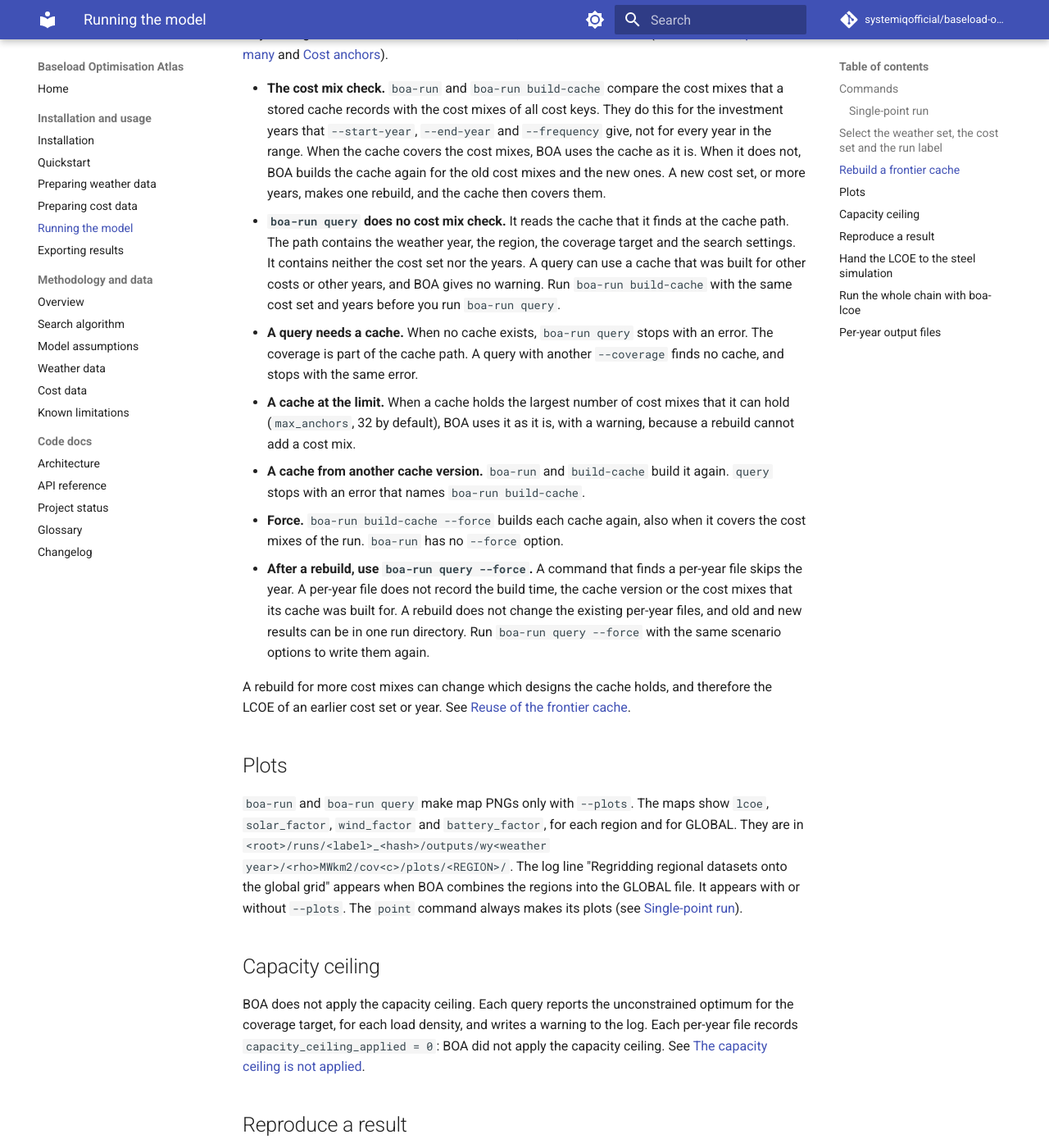
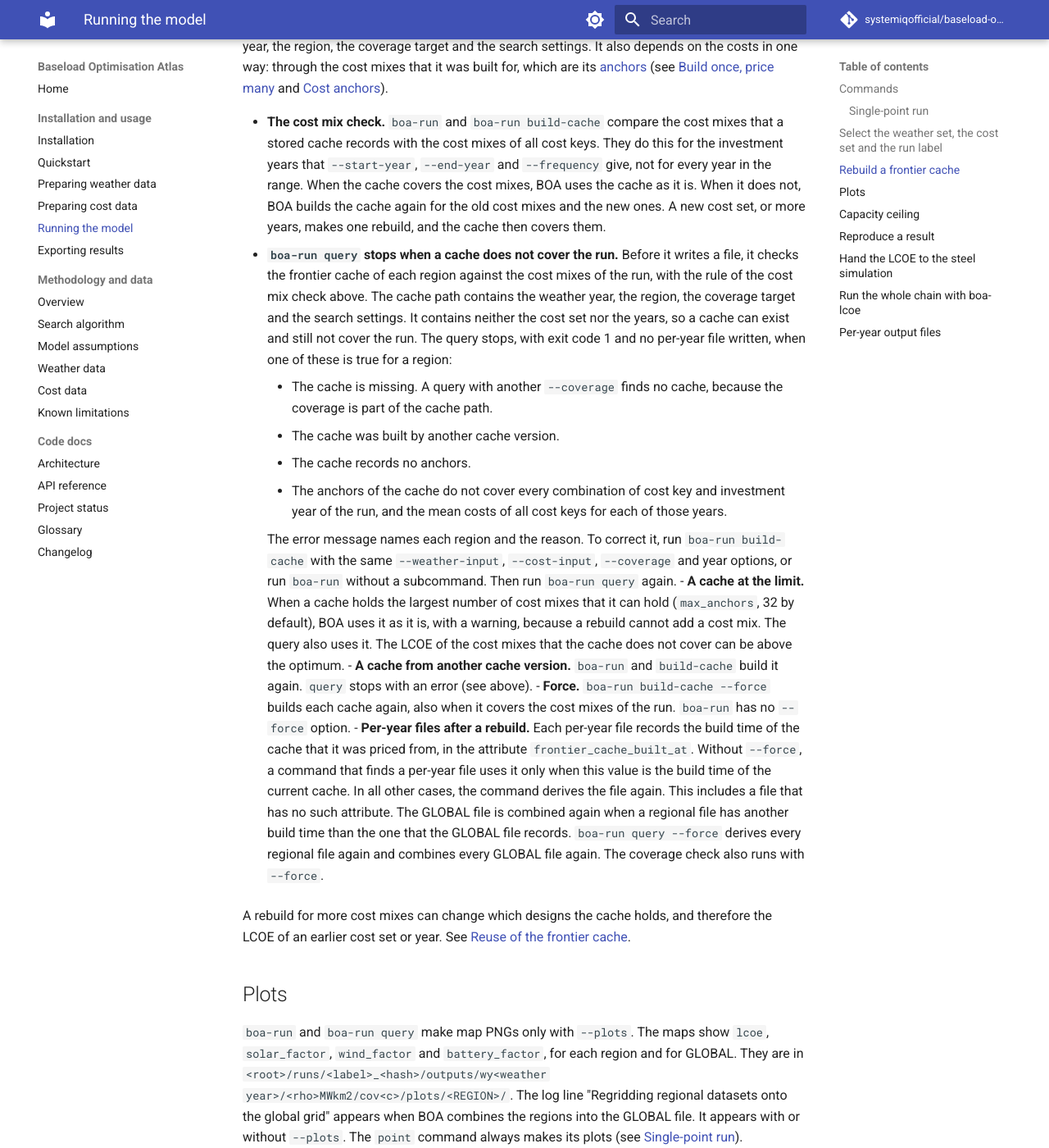
Before and after one commit to systemiqofficial/baseload-optimisation-atlas, an MkDocs documentation site: the page built from docs/running-the-model.md, in a window 1280 px wide and 1400 px high, scrolled down 3356 px. Shown: the whole window at 82% size. Built offline with MkDocs 1.6.1 and Material for MkDocs 9.7.7, drawn with Linux system fonts in a browser that asks for light colours; comment, search, counter and statistics services are not loaded; some of the changed text lies outside the part shown.

Commit message:
Describe the query's coverage stop and the build stamps in the docs
The pages said that a query-only run does not check the cost mixes, that
per-year files are not refreshed after a rebuild, and that check_repair_budget
exists. The code on this branch stops the query on uncovered costs, records
the cache build in every output, and removes the repair budget, so the docs
change in the same commit series. The link to check_repair_budget would
otherwise break the strict docs build.

```diff
--- a/docs/running-the-model.md
+++ b/docs/running-the-model.md
@@ -21,7 +21,7 @@ boa-run --weather-input cds-2023 --cost-input rev3 --dry-run  # check the inputs
 |---|---|---|
 | `boa-run` | Checks the inputs. Builds the frontier cache of each region when it is missing or when it does not cover the cost mixes of the run. Then writes the per-year files for each year. | `--dry-run`, `--plots`, `--promote-lcoe` |
 | `boa-run build-cache` | Builds the frontier caches. Writes no per-year file. It ignores `--load-density`. | `--force` |
-| `boa-run query` | Writes the per-year files from existing frontier caches. It never builds a cache. | `--force`, `--plots`, `--promote-lcoe` |
+| `boa-run query` | Writes the per-year files from existing frontier caches that cover the cost mixes of the run. It never builds a cache. It stops with exit code 1 when a cache is missing or does not cover them (see [Rebuild a frontier cache](#rebuild-a-frontier-cache)). | `--force`, `--plots`, `--promote-lcoe` |
 | `boa-run point` | Computes one pixel. Writes no NetCDF file. | `--lat`, `--lon` |
 
 All commands accept these options:
@@ -124,26 +124,37 @@ way: through the cost mixes that it was built for, which are its [anchors](gloss
   cache covers the cost mixes, BOA uses the cache as it is. When it does not, BOA builds the cache
   again for the old cost mixes and the new ones. A new cost set, or more years, makes one
   rebuild, and the cache then covers them.
-- **`boa-run query` does no cost mix check.** It reads the cache that it finds at the cache path.
-  The path contains the weather year, the region, the coverage target and the search settings. It
-  contains neither the cost set nor the years. A query can use a cache that was built for other
-  costs or other years, and BOA gives no warning. Run `boa-run build-cache` with the same cost set
-  and years before you run `boa-run query`.
-- **A query needs a cache.** When no cache exists, `boa-run query` stops with an error. The
-  coverage is part of the cache path. A query with another `--coverage` finds no cache, and stops
-  with the same error.
+- **`boa-run query` stops when a cache does not cover the run.** Before it writes a file, it
+  checks the frontier cache of each region against the cost mixes of the run, with the rule of the
+  cost mix check above. The cache path contains the weather year, the region, the coverage target
+  and the search settings. It contains neither the cost set nor the years, so a cache can exist
+  and still not cover the run. The query stops, with exit code 1 and no per-year file written,
+  when one of these is true for a region:
+    - The cache is missing. A query with another `--coverage` finds no cache, because the
+      coverage is part of the cache path.
+    - The cache was built by another cache version.
+    - The cache records no anchors.
+    - The anchors of the cache do not cover every combination of cost key and investment year of
+      the run, and the mean costs of all cost keys for each of those years.
+
+    The error message names each region and the reason. To correct it, run `boa-run build-cache`
+    with the same `--weather-input`, `--cost-input`, `--coverage` and year options, or run
+    `boa-run` without a subcommand. Then run `boa-run query` again.
 - **A cache at the limit.** When a cache holds the largest number of cost mixes that it can hold
   (`max_anchors`, 32 by default), BOA uses it as it is, with a warning, because a rebuild cannot
-  add a cost mix.
+  add a cost mix. The query also uses it. The LCOE of the cost mixes that the cache does not
+  cover can be above the optimum.
 - **A cache from another cache version.** `boa-run` and `build-cache` build it again. `query`
-  stops with an error that names `boa-run build-cache`.
+  stops with an error (see above).
 - **Force.** `boa-run build-cache --force` builds each cache again, also when it covers
   the cost mixes of the run. `boa-run` has no `--force` option.
-- **After a rebuild, use `boa-run query --force`.** A command that finds a per-year file skips the
-  year. A per-year file does not record the build time, the cache version or the cost mixes that its
-  cache was built for. A rebuild does not change the existing per-year files, and old and new
-  results can be in one run directory. Run `boa-run query --force` with the same scenario options
-  to write them again.
+- **Per-year files after a rebuild.** Each per-year file records the build time of the cache that
+  it was priced from, in the attribute `frontier_cache_built_at`. Without `--force`, a command that
+  finds a per-year file uses it only when this value is the build time of the current cache. In
+  all other cases, the command derives the file again. This includes a file that has no such
+  attribute. The GLOBAL file is combined again when a regional file has another build time than
+  the one that the GLOBAL file records. `boa-run query --force` derives every regional file again
+  and combines every GLOBAL file again. The coverage check also runs with `--force`.
 
 A rebuild for more cost mixes can change which designs the cache holds, and therefore the LCOE of
 an earlier cost set or year. See
@@ -216,7 +227,11 @@ boa-run --load-density 1.0 --coverage 0.95 --promote-lcoe   # or at the end of a
 
 The output is `<root>/lcoe-only/<label>_<hash>/optimal_lcoe_wy<weather year>_<rho>MWkm2_cov<c>_<first>_<last>.nc`.
 Promotion stops with an error when the years disagree on `cost_key`, on `status` or on a scenario
-attribute. The layout of the promoted file is a contract: see
+attribute. It also stops when the GLOBAL files of the years record different values of
+`frontier_cache_built_at`. This means that the years were priced from different builds of the
+frontier caches. Files without the attribute count as one value. Run `boa-run query` again for
+these years: it derives the files that come from an earlier build. The promoted file does not
+contain the attribute. The layout of the promoted file is a contract: see
 [The promoted LCOE file](promoted-lcoe-file.md).
 
 `boa-promote-lcoe --run <label>` fails when the label matches more than one directory
@@ -226,8 +241,8 @@ BOA does not apply the capacity ceiling, and the promoted file carries `capacity
 0`. Promotion requires the attribute `capacity_ceiling_applied` in the per-year files, but it does
 not check its value. See
 [The capacity ceiling is not applied](known-limitations.md#the-capacity-ceiling-is-not-applied).
-A promoted file also depends on the state of the frontier cache when the per-year files were
-written (see [Reuse of the frontier cache](known-limitations.md#reuse-of-the-frontier-cache)).
+A promoted file also depends on the frontier caches that the per-year files were priced from (see
+[Reuse of the frontier cache](known-limitations.md#reuse-of-the-frontier-cache)).
 
 ## Run the whole chain with `boa-lcoe`
 
@@ -324,7 +339,7 @@ exist. The rules are:
   non-empty value wins. Each variable is chosen on its own, so the values of one pixel can come
   from different regions.
 - The attributes of the GLOBAL file are the attributes of the first region, with `region` set to
-  `GLOBAL` and a new `created_at`.
+  `GLOBAL`, a new `created_at`, and `frontier_cache_built_at` set to the entries of all regions.
 
 The attributes of a file record the scenario and the provenance:
 
@@ -338,5 +353,6 @@ The attributes of a file record the scenario and the provenance:
 | `era5_weather_year`, `era5_resolution_deg` | The weather year and the grid size, in degrees, of the weather data. |
 | `search_params_hash` | A hash of the search settings. The frontier cache path contains it. |
 | `frontier_cache_path` | The frontier cache that the file was priced from: the path of the cache of the region, relative to the cache directory. In the GLOBAL file, it is the cache of the first region only. The path separator depends on the operating system. |
+| `frontier_cache_built_at` | The build time (UTC) of the frontier cache that the file was priced from. In the GLOBAL file, it has one entry `REGION=<time>` for each region, separated by `;`. |
 | `capacity_ceiling_applied` | `0`: BOA did not apply the capacity ceiling. |
 | `created_at`, `source` | When BOA wrote the file (UTC), and a fixed description. |
```
Also changed, not shown: docs/architecture.md (+3 -3 lines), docs/known-limitations.md (+25 -18 lines), docs/methodology.md (+21 -10 lines), docs/overview.md (+6 -4 lines).
